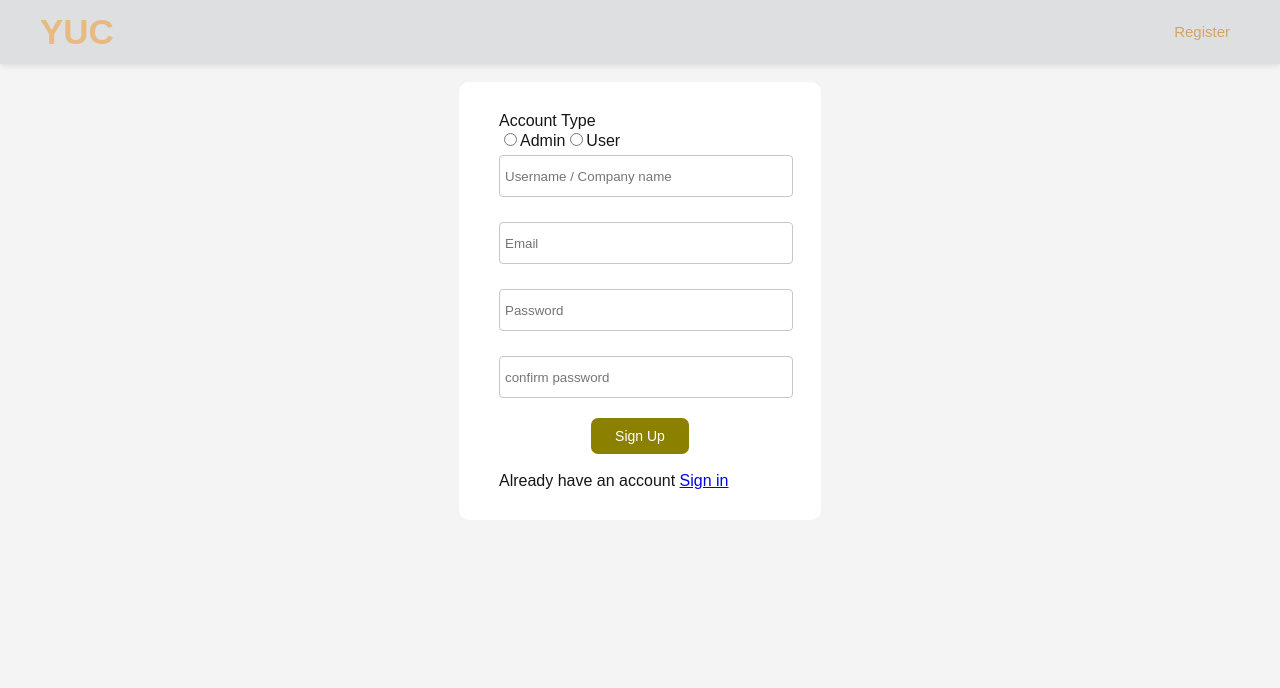
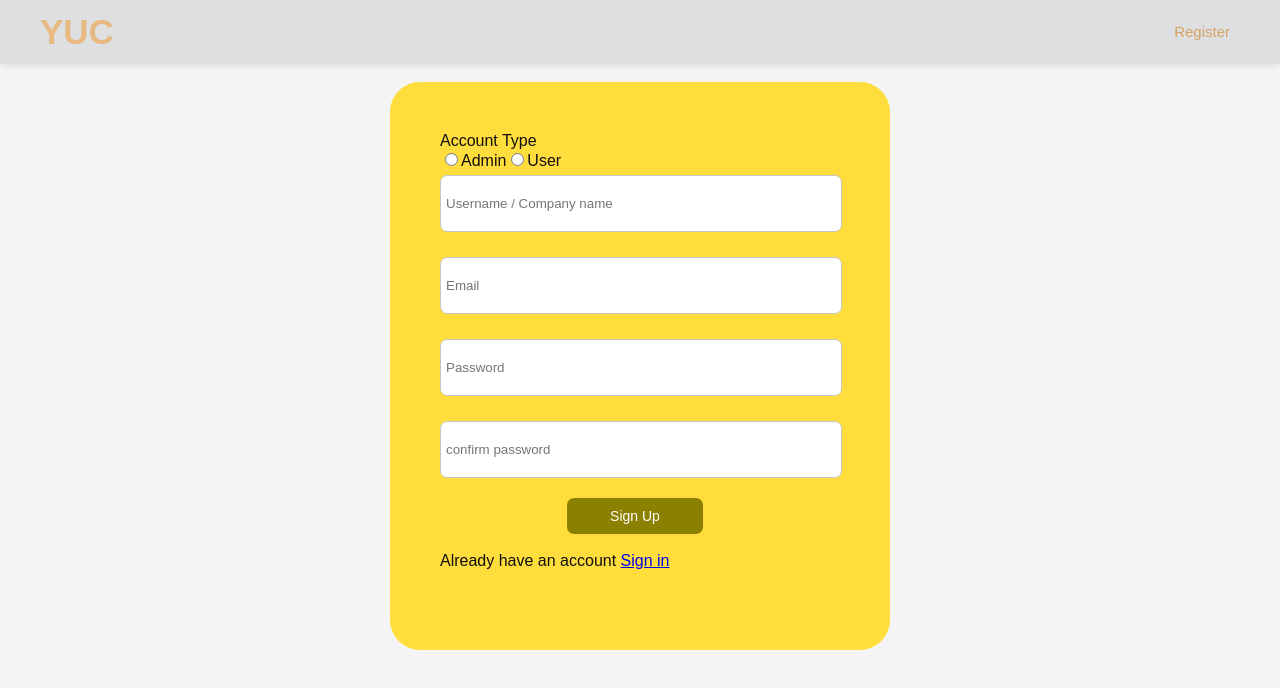
Before and after one commit to sokkhengg/EchoBond-Frond-End, a React (Create React App) app: page /#/signup in a window 1280 px wide. Shown: the top 688 px of the page. Built offline with nearby package versions, Linux system fonts and the light colour scheme.

Commit message:
add more logo and style for welcoming page

```diff
--- a/public/index.html
+++ b/public/index.html
@@ -9,7 +9,7 @@
       name="description"
       content="Web site created using create-react-app"
     />
-    <link rel="apple-touch-icon" href="%PUBLIC_URL%/yuc1.png" />
+    <link rel="apple-touch-icon" href="%PUBLIC_URL%/1.png" />
     <!--
       manifest.json provides metadata used when your web app is installed on a
       user's mobile device or desktop. See https://developers.google.com/web/fundamentals/web-app-manifest/
@@ -24,7 +24,7 @@
       work correctly both with client-side routing and a non-root public URL.
       Learn how to configure a non-root public URL by running `npm run build`.
     -->
-    <title>YUC</title>
+    <title>YUC version:1.0.0</title>
   </head>
   <body>
     <noscript>You need to enable JavaScript to run this app.</noscript>
--- a/src/components/Navigation.js
+++ b/src/components/Navigation.js
@@ -3,6 +3,7 @@ import { connect } from 'react-redux';
 import '../components/NavigationStyle/navigation.css'
 import { Link } from 'react-router-dom';
 import { logoutAction } from '../actions/logoutAction'
+import AskImage from "../images/home/1.png";
 
 class Navigation extends Component {
     constructor(props) {
@@ -33,7 +34,18 @@ class Navigation extends Component {
         return(
 
             <nav className="navBarFlexContainer">
-                <Link to="/"><div className="navLogo"><span className="Logo">YUC</span><span className="fitLogo"></span></div></Link>
+                <Link to="/">
+                    <div className="navLogo">
+
+                        <span className="Logo">YUC
+                            {/* <img
+                            src={AskImage}
+                            alt="logo mark."
+                            /> */}
+                        </span>
+                        {/* <span className="fitLogo"></span> */}
+                    </div>
+                </Link>
 
                 <div className="navBarInnerContainer">
 
--- a/src/pages/HomeLoggedIn.js
+++ b/src/pages/HomeLoggedIn.js
@@ -4,6 +4,9 @@ import JobSeekersHome from './signedin/JobSeekersHome'
 
 const HomeLoggedIn = ({userType}) => {
     return (
+        /**
+         * Renders the correct home page based on the user type.
+         */
       <>
         {userType === "job_seeker" ? (
           <JobSeekersHome />
--- a/src/pages/HomeLoggedOut.js
+++ b/src/pages/HomeLoggedOut.js
@@ -5,9 +5,7 @@ import "./home.css";
 export const HomeLoggedOut = () => {
   return (
     <div className="gridContainer">
-      {/* <p>put some logo and welcome phrase</p> */}
       <div className="firstSection">
-        {/* <h1>Explore your up coming company.</h1> */}
       </div>
 
       <div className="secondSection"></div>
@@ -16,7 +14,7 @@ export const HomeLoggedOut = () => {
       </div>
 
       <div className="thirdSection">
-        {/* <h2>A 2021 study show that understanding what company need help employees stay longer.</h2> */}
+        {/* <p>Bring the world together and work in a place where you feel value.</p> */}
       </div>
 
       <div className="fourthSection">
--- a/src/pages/components/About.js
+++ b/src/pages/components/About.js
@@ -1,5 +1,6 @@
 import AskImage from "../../images/home/answering-questions.png";
 import ProgrammerImage from "../../images/home/user.png";
+import logo from "../../images/home/1.png";
 import "../components/AboutStyle/about.css";
 
 const About = () => {
@@ -9,9 +10,16 @@ const About = () => {
         <img src={ProgrammerImage} alt="An icon of a person with a computer." />
         <div className="aboutTitle">User</div>
         <div>
-          Pick quiz topic you like and answer to see how you like working in the company.
+          Pick any quiz topic you like and answer to see how you like working in the company.
         </div>
       </div>
+
+      <div className="aboutImage">
+                <img src={logo} alt="A logo detail."/>
+                {/* <div className="aboutTitle">Score chart.</div>
+                <div>Your scores will be rank with other users.</div> */}
+      </div>
+
       <div className="aboutImage">
         <img
           src={AskImage}
@@ -20,11 +28,8 @@ const About = () => {
         <div className="aboutTitle">Company</div>
         <div>Create customize quiz questions answers choice for the users.</div>
       </div>
-      {/* <div className="aboutImage">
-                <img src={PeopleImage} alt="An icon of 3 people, with the one in front in more detail."/>
-                <div className="aboutTitle">Score chart.</div>
-                <div>Your scores will be rank with other users.</div>
-            </div> */}
+
+
     </div>
   );
 };
--- a/src/pages/components/ChatStyle/chat.css
+++ b/src/pages/components/ChatStyle/chat.css
@@ -67,20 +67,20 @@
 .inputBackground input.chatInput {
   display: block;
   margin: 5px 0px 2px 0px;
-  width: 100%;
-  height: 30px;
-  border-radius: 4px;
+  width: 140%;
+  height: 40px;
+  border-radius: 20px;
   border: solid 1px #c6c6c6;
   background-color: white;
-  padding: 5px 5px 5px 5px;
+  padding: 5px 5px 5px 25px;
   margin-bottom: 10px;
 }
 
 .inputBackground .submitBtn {
   font-size: 14px;
   text-align: center;
-  background-color: #8B8000;
-  color: white;
+  background-color: #FFD400;
+  color: rgb(22, 8, 8);
   border: none;
   border-radius: 7px;
   padding: 10px 10px 10px 10px;
--- a/src/pages/signupLogin.css
+++ b/src/pages/signupLogin.css
@@ -4,7 +4,7 @@
   font-family: Arial, Helvetica, sans-serif;
   /* font-family: 'Fira Sans', sans-serif; */
   font-weight: 300;
-  color: #161616;
+  color: #11100d;
   font-size: 16px;
 }
 
@@ -33,8 +33,8 @@
   display: block;
   margin: 5px 0px 2px 0px;
   width: 100%;
-  height: 30px;
-  border-radius: 4px;
+  height: 45px;
+  border-radius: 7px;
   border: solid 1px #c6c6c6;
   /* background-color: white; */
   padding: 5px 5px 5px 5px;
@@ -42,12 +42,12 @@
 
 .signupLoginBody .signupLogin .signupLoginForm {
   width: 100vw;
-  max-width: 362px;
-  background-color: white;
-  padding: 30px 40px 30px 40px;
+  max-width: 500px;
+  background-color: #FFDD3C;
+  padding: 50px 60px 80px 50px;
   -webkit-box-sizing: border-box;
           box-sizing: border-box;
-  border-radius: 10px;
+  border-radius: 30px;
 }
 
 .signupLoginBody .signupLogin .passwordForm {
--- a/src/pages/signupLogin.scss
+++ /dev/null
@@ -1,58 +0,0 @@
-.signupLoginBody {
-    background-color: #f4f4f4;
-    height: 100vh;
-    font-family: Arial, Helvetica, sans-serif;
-    font-family: 'Fira Sans', sans-serif;
-    font-weight: 300;
-    color: #161616;
-    font-size: 12px;
-    h1 {
-        font-weight: 300;
-        font-size: 35px;
-    }
-    .signupLogin {
-        display: flex;
-        flex-direction: column;
-        justify-content: center;
-        align-items: center;
-        input.textInput {
-            display: block;
-            margin: 5px 0px 2px 0px;
-            width: 100%;
-            height: 30px;
-            border-radius: 4px;
-            border: solid 1px #c6c6c6;
-            background-color: white;
-            padding: 5px 5px 5px 5px;
-
-        }
-        .signupLoginForm {
-            width: 100vw;
-            max-width: 362px;
-            background-color: white;
-            padding: 30px 40px 30px 40px;
-            box-sizing: border-box;
-            border-radius: 10px;
-        }
-        .passwordForm {
-            margin-top: 12px;
-        }
-        .submitButton {
-            font-size: 14px;
-            text-align: center;
-            background-color: #96cbd2;
-            color: white;
-            border: none;
-            border-radius: 20px;
-            padding: 10px 10px 10px 10px;
-            width: 60%;
-            transition: background-color .5s ease;
-        }
-        .submitButton:hover {
-            background-color: #7cb1c5;
-        }
-        .centerSubmitButton {
-            text-align: center;
-        }
-    }
-}
```
Also changed, not shown: src/images/home/1.png (added), 1 other file (tests, documents, lock files or other folders).
